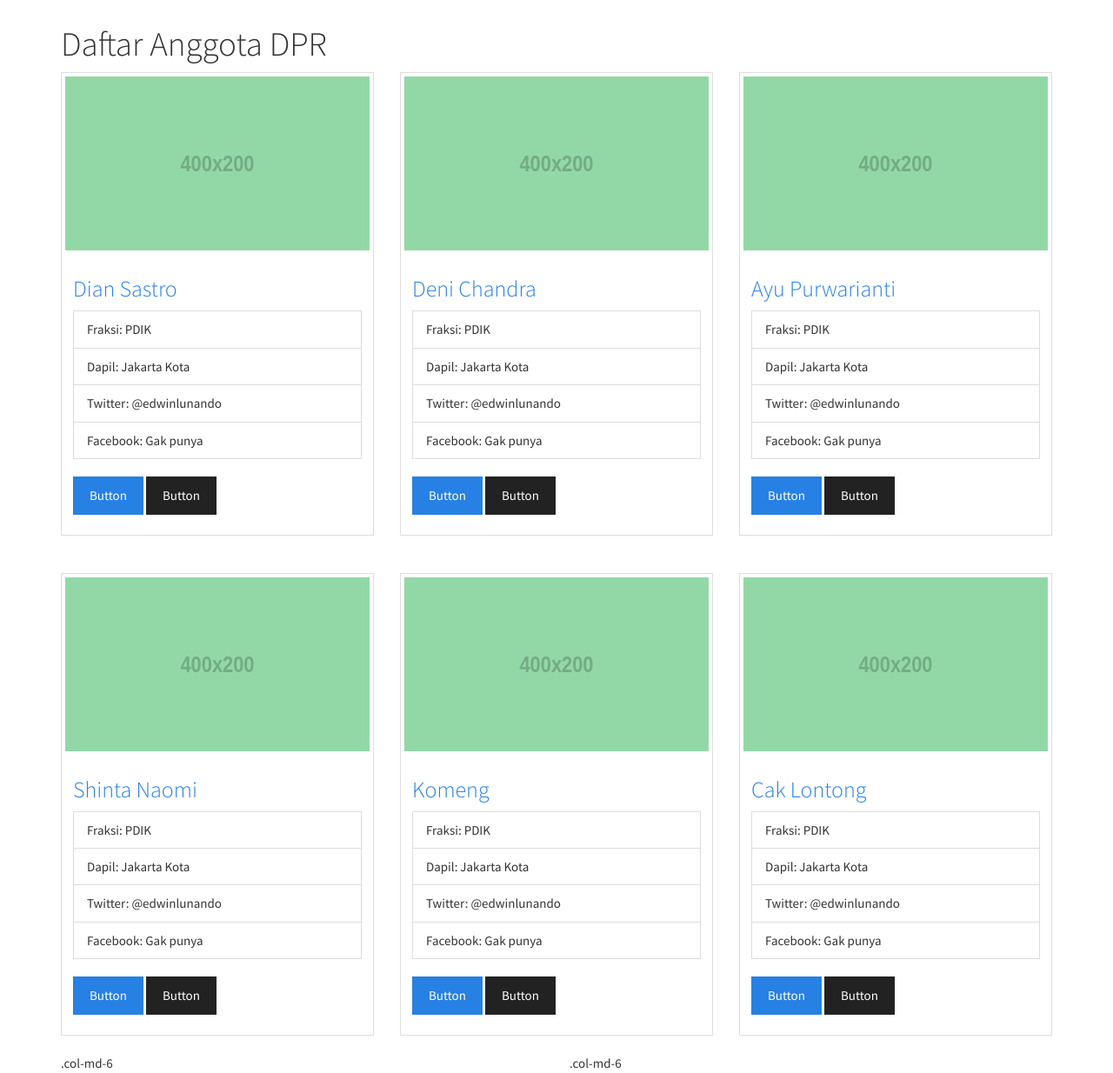
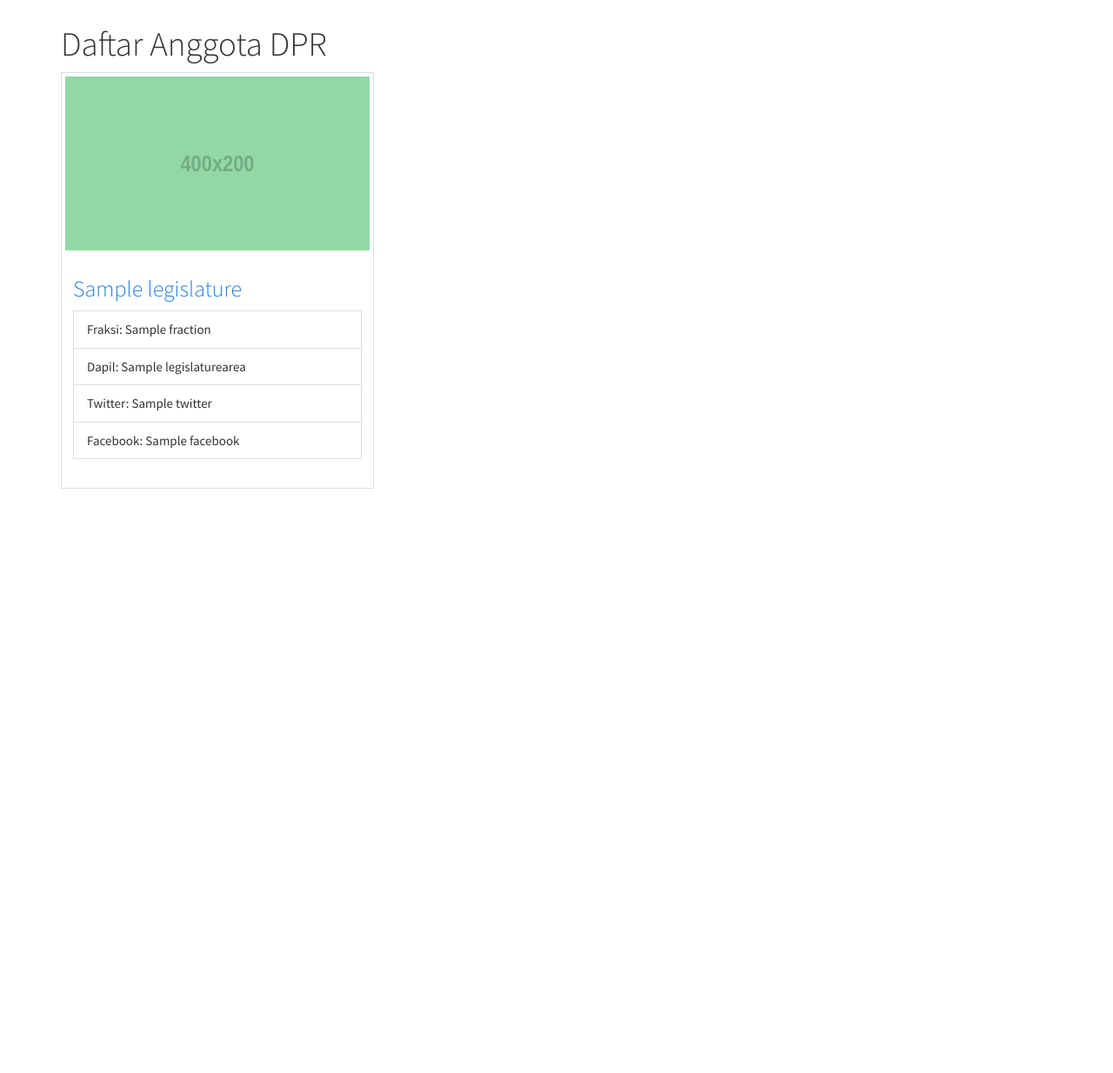
Before and after one commit to edwinlunando/kawaldpr, a Django app: template kawaldpr/templates/legislature/legislature-list.html in a window 1280 px wide. Shown: the part 51-1285 px from the top of the page at 87% size. After the commit the page ends 613 px from the top, so only its background shows below. Run offline with Django 3.2, Linux system fonts and the light colour scheme; the template is opened without the code that fills it: most values are stand-ins (such as "Sample title", 1, 10 or a date in 2020); some libraries are stand-ins or nearby versions.

Commit message:
integrate a lot of page

```diff
--- a/kawaldpr/templates/core/home.html
+++ b/kawaldpr/templates/core/home.html
@@ -1,5 +1,4 @@
 {% extends 'base.html' %}
-
 
 
 {% block content %}
@@ -26,12 +25,12 @@
                 {% paginate 4 media %}
                 {% for medium in media %}
                 <li class="media">
-                    <a class="pull-left" href="#">
+                    <a class="pull-left" href="{% url 'medium-detail' medium.slug %}">
                         <img class="media-object" src="http://lorempixel.com/64/64" alt="...">
                     </a>
 
                     <div class="media-body">
-                        <a href="{% url 'medium-detail' %}"><h3 class="media-heading">{{ medium.title }}</h3></a>
+                        <a href="{% url 'medium-detail' medium.slug %}"><h3 class="media-heading">{{ medium.title }}</h3></a>
 
                         {{ medium.content|safe }}
 
--- a/kawaldpr/templates/legislature/legislature-list.html
+++ b/kawaldpr/templates/legislature/legislature-list.html
@@ -9,145 +9,38 @@
         <span></span>
     </div>
     <div class="row">
+        {% for legislature in legislatures %}
             <div class="col-md-4">
                 <div class="thumbnail">
-                <a href="{% url 'legislature-detail' %}"><img data-src="holder.js/400x200/#92d8a6:#74ac84" alt="..." class="img-responsive">
+                    <a href="{% url 'legislature-detail' legislature.slug %}"><img data-src="holder.js/400x200/#92d8a6:#74ac84" alt="..."
+                                                                  class="img-responsive">
                     </a>
 
                     <div class="caption">
-                    <a href="{% url 'legislature-detail' %}"><h3>Dian Sastro</h3></a>
+                        <a href="{% url 'legislature-detail' legislature.slug %}"><h3>{{ legislature.name }}</h3></a>
 
                         <ul class="list-group">
-                      <li class="list-group-item">Fraksi: PDIK</li>
-                      <li class="list-group-item">Dapil: Jakarta Kota</li>
-                      <li class="list-group-item">Twitter: @edwinlunando</li>
-                      <li class="list-group-item">Facebook: Gak punya</li>
+                            <li class="list-group-item">Fraksi: {{ legislature.fraction }}</li>
+                            <li class="list-group-item">Dapil: {{ legislaturearea }}</li>
+                            <li class="list-group-item">Twitter: {{ legislature.twitter }}</li>
+                            <li class="list-group-item">Facebook: {{ legislature.facebook }}</li>
                         </ul>
 
-                    <p>
-                        <a href="#" class="btn btn-primary" role="button">Button</a>
-                        <a href="#" class="btn btn-default" role="button">Button</a>
-                    </p>
+                        {#                    <p>#}
+                        {#                        <a href="#" class="btn btn-primary" role="button">Button</a>#}
+                        {#                        <a href="#" class="btn btn-default" role="button">Button</a>#}
+                        {#                    </p>#}
                     </div>
                 </div>
             </div>
-        <div class="col-md-4">
-            <div class="thumbnail">
-                <a href="{% url 'legislature-detail' %}"><img data-src="holder.js/400x200/#92d8a6:#74ac84" alt="..." class="img-responsive">
-                </a>
 
-                <div class="caption">
-                    <a href="{% url 'legislature-detail' %}"><h3>Deni Chandra</h3></a>
-
-                    <ul class="list-group">
-                      <li class="list-group-item">Fraksi: PDIK</li>
-                      <li class="list-group-item">Dapil: Jakarta Kota</li>
-                      <li class="list-group-item">Twitter: @edwinlunando</li>
-                      <li class="list-group-item">Facebook: Gak punya</li>
-                    </ul>
-
-                    <p>
-                        <a href="#" class="btn btn-primary" role="button">Button</a>
-                        <a href="#" class="btn btn-default" role="button">Button</a>
-                    </p>
-                </div>
-            </div>
-        </div>
-        <div class="col-md-4">
-            <div class="thumbnail">
-                <a href="{% url 'legislature-detail' %}"><img data-src="holder.js/400x200/#92d8a6:#74ac84" alt="..." class="img-responsive">
-                </a>
-
-                <div class="caption">
-                    <a href="{% url 'legislature-detail' %}"><h3>Ayu Purwarianti</h3></a>
-
-                    <ul class="list-group">
-                      <li class="list-group-item">Fraksi: PDIK</li>
-                      <li class="list-group-item">Dapil: Jakarta Kota</li>
-                      <li class="list-group-item">Twitter: @edwinlunando</li>
-                      <li class="list-group-item">Facebook: Gak punya</li>
-                    </ul>
-
-                    <p>
-                        <a href="#" class="btn btn-primary" role="button">Button</a>
-                        <a href="#" class="btn btn-default" role="button">Button</a>
-                    </p>
-                </div>
-            </div>
-        </div>
+            {% if forloop.counter|divisibleby:"3" %}
                 </div>
                 <br/>
                 <div class="row">
-        <div class="col-md-4">
-            <div class="thumbnail">
-                <a href="{% url 'legislature-detail' %}"><img data-src="holder.js/400x200/#92d8a6:#74ac84" alt="..." class="img-responsive">
-                </a>
+            {% endif %}
+        {% endfor %}
 
-                <div class="caption">
-                    <a href="{% url 'legislature-detail' %}"><h3>Shinta Naomi</h3></a>
-
-                    <ul class="list-group">
-                      <li class="list-group-item">Fraksi: PDIK</li>
-                      <li class="list-group-item">Dapil: Jakarta Kota</li>
-                      <li class="list-group-item">Twitter: @edwinlunando</li>
-                      <li class="list-group-item">Facebook: Gak punya</li>
-                    </ul>
-
-                    <p>
-                        <a href="#" class="btn btn-primary" role="button">Button</a>
-                        <a href="#" class="btn btn-default" role="button">Button</a>
-                    </p>
-                </div>
-            </div>
-        </div>
-        <div class="col-md-4">
-            <div class="thumbnail">
-                <a href="{% url 'legislature-detail' %}"><img data-src="holder.js/400x200/#92d8a6:#74ac84" alt="..." class="img-responsive">
-                </a>
-
-                <div class="caption">
-                    <a href="{% url 'legislature-detail' %}"><h3>Komeng</h3></a>
-
-                    <ul class="list-group">
-                      <li class="list-group-item">Fraksi: PDIK</li>
-                      <li class="list-group-item">Dapil: Jakarta Kota</li>
-                      <li class="list-group-item">Twitter: @edwinlunando</li>
-                      <li class="list-group-item">Facebook: Gak punya</li>
-                    </ul>
-
-                    <p>
-                        <a href="#" class="btn btn-primary" role="button">Button</a>
-                        <a href="#" class="btn btn-default" role="button">Button</a>
-                    </p>
-                </div>
-            </div>
-        </div>
-        <div class="col-md-4">
-            <div class="thumbnail">
-                <a href="{% url 'legislature-detail' %}"><img data-src="holder.js/400x200/#92d8a6:#74ac84" alt="..." class="img-responsive">
-                </a>
-
-                <div class="caption">
-                    <a href="{% url 'legislature-detail' %}"><h3>Cak Lontong</h3></a>
-
-                    <ul class="list-group">
-                      <li class="list-group-item">Fraksi: PDIK</li>
-                      <li class="list-group-item">Dapil: Jakarta Kota</li>
-                      <li class="list-group-item">Twitter: @edwinlunando</li>
-                      <li class="list-group-item">Facebook: Gak punya</li>
-                    </ul>
-
-                    <p>
-                        <a href="#" class="btn btn-primary" role="button">Button</a>
-                        <a href="#" class="btn btn-default" role="button">Button</a>
-                    </p>
-                </div>
-            </div>
-        </div>
-    </div>
-    <div class="row">
-        <div class="col-md-6">.col-md-6</div>
-        <div class="col-md-6">.col-md-6</div>
         </div>
 
 {% endblock %}
```
Also changed, not shown: kawaldpr/kawaldpr/urls.py (+9 -6 lines), kawaldpr/legislature/models.py (+7 -0 lines), kawaldpr/legislature/views.py (+8 -4 lines), kawaldpr/templates/legislature/legislature-detail.html (+5 -5 lines), kawaldpr/templates/legislature/medium-detail.html (+2 -8 lines), kawaldpr/legislature/migrations/0003_medium_image.py (added). Lines whose indentation alone changed are shown as unchanged.
